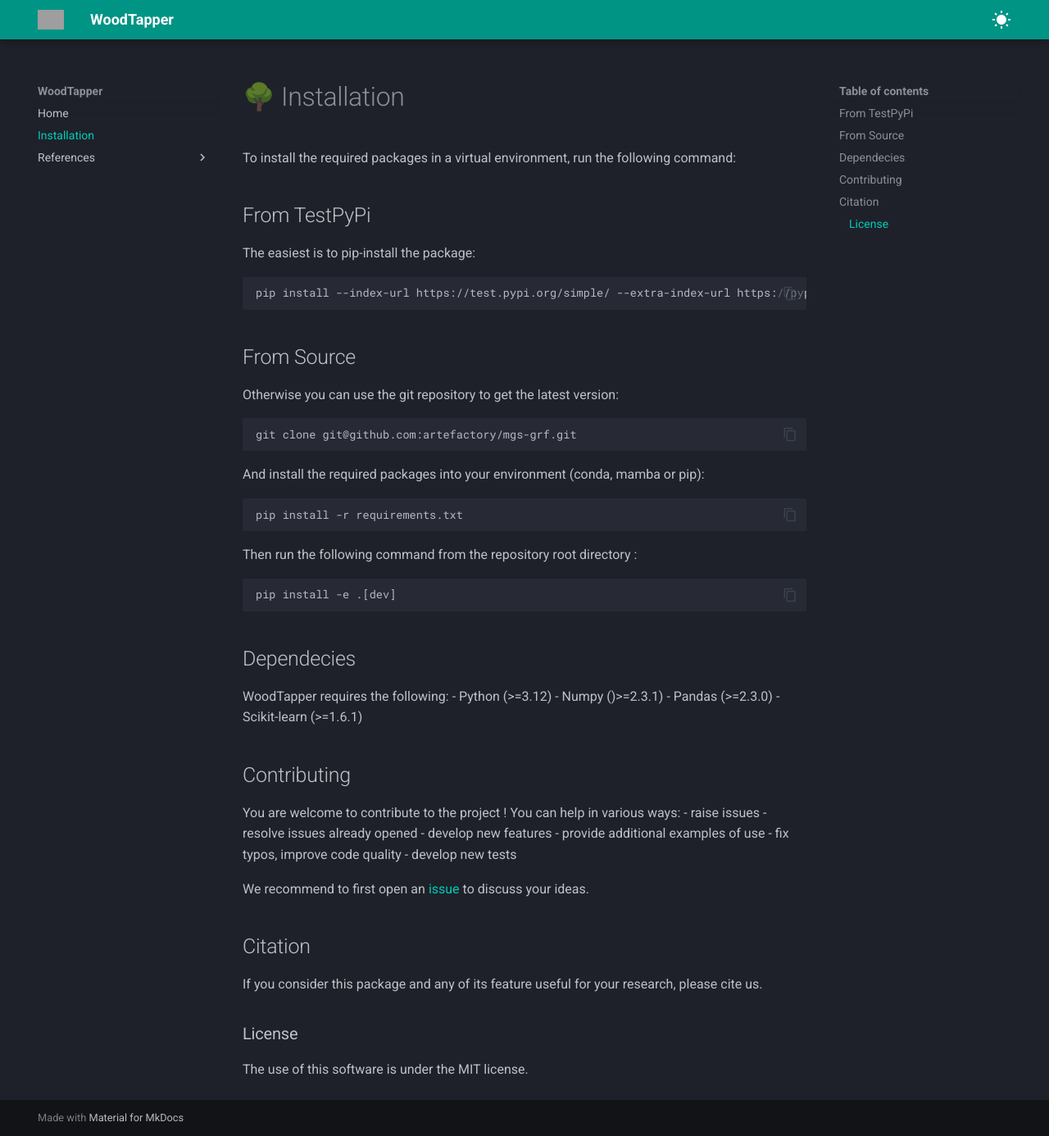
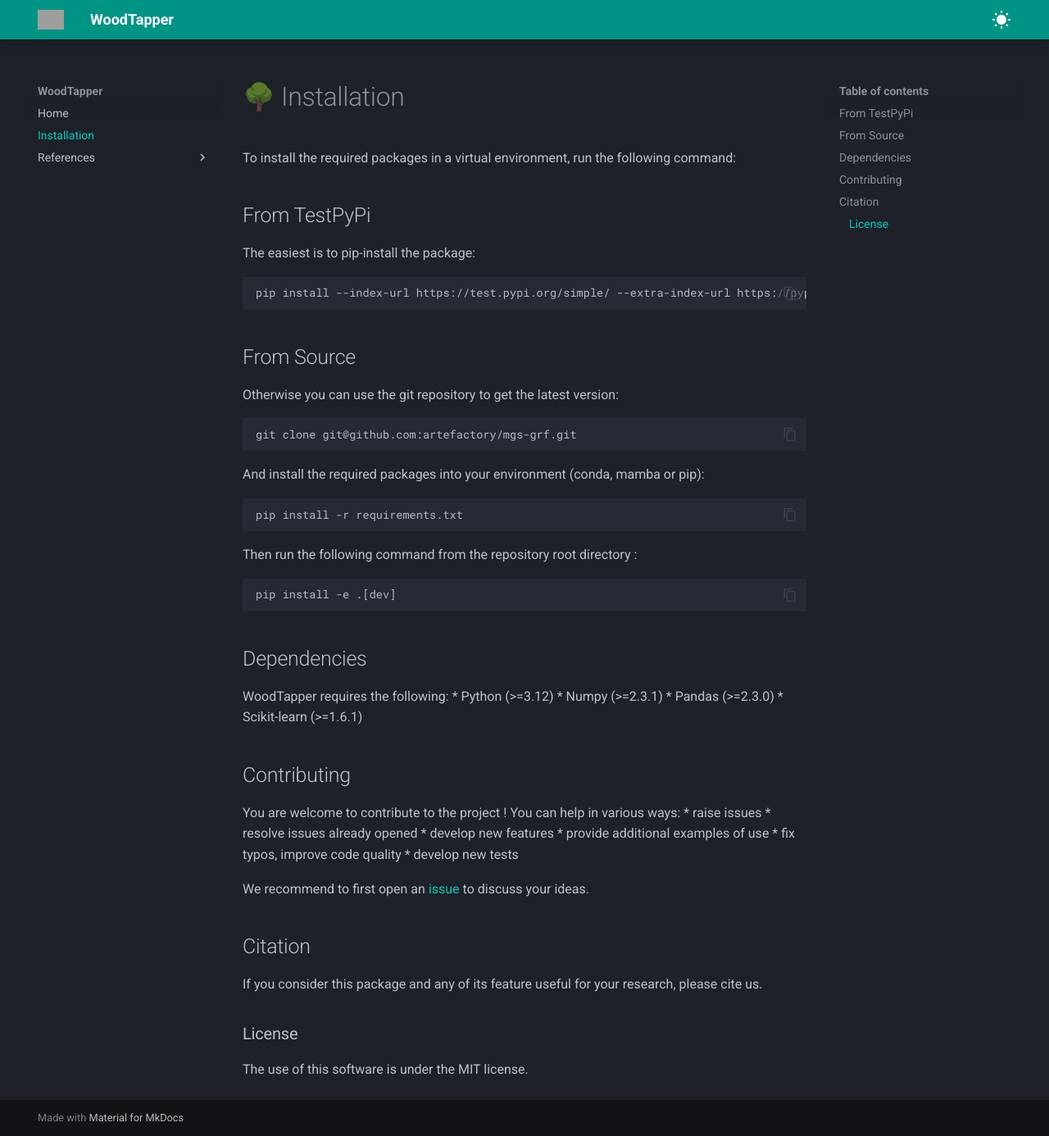
Before and after one commit to artefactory/woodtapper, an MkDocs documentation site: the page built from docs/installation.md, in a window 1280 px wide and 1386 px high. Shown: the whole window at 82% size. Built offline with MkDocs 1.6.1 and Material for MkDocs 9.7.7, drawn with Linux system fonts in a browser that asks for light colours; grey boxes are pictures that could not be loaded.

Commit message:
Fix bullet points dependencies

````diff
--- a/docs/installation.md
+++ b/docs/installation.md
@@ -23,22 +23,22 @@
 pip install -e .[dev]
 ```
 
-## Dependecies
+## Dependencies
 
 WoodTapper requires the following:
-- Python (>=3.12)
-- Numpy ()>=2.3.1)
-- Pandas (>=2.3.0)
-- Scikit-learn (>=1.6.1)
+* Python (>=3.12)
+* Numpy (>=2.3.1)
+* Pandas (>=2.3.0)
+* Scikit-learn (>=1.6.1)
 
 ## Contributing
 You are welcome to contribute to the project ! You can help in various ways:
-- raise issues
-- resolve issues already opened
-- develop new features
-- provide additional examples of use
-- fix typos, improve code quality
-- develop new tests
+* raise issues
+* resolve issues already opened
+* develop new features
+* provide additional examples of use
+* fix typos, improve code quality
+* develop new tests
 
 We recommend to first open an [issue](https://github.com/artefactory/woodtapper/issues) to discuss your ideas.
 
````
